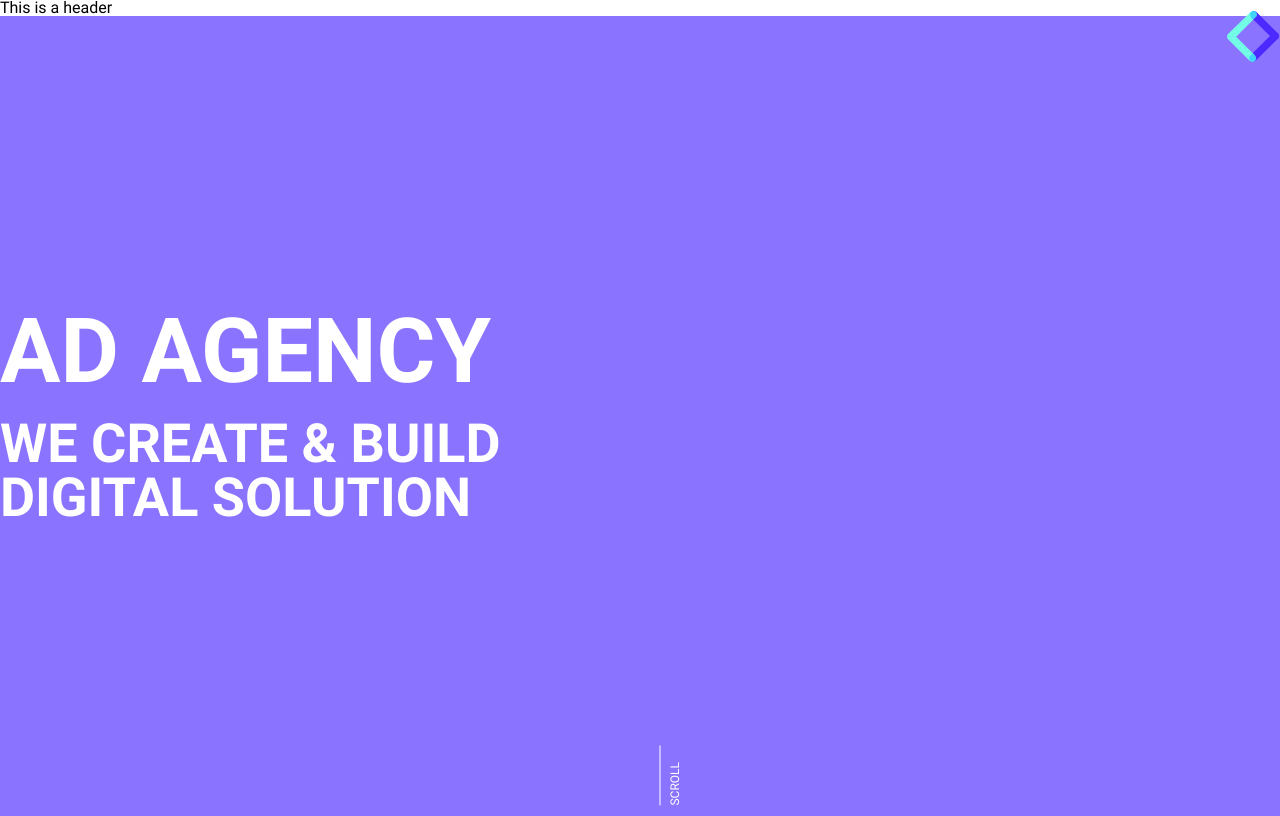
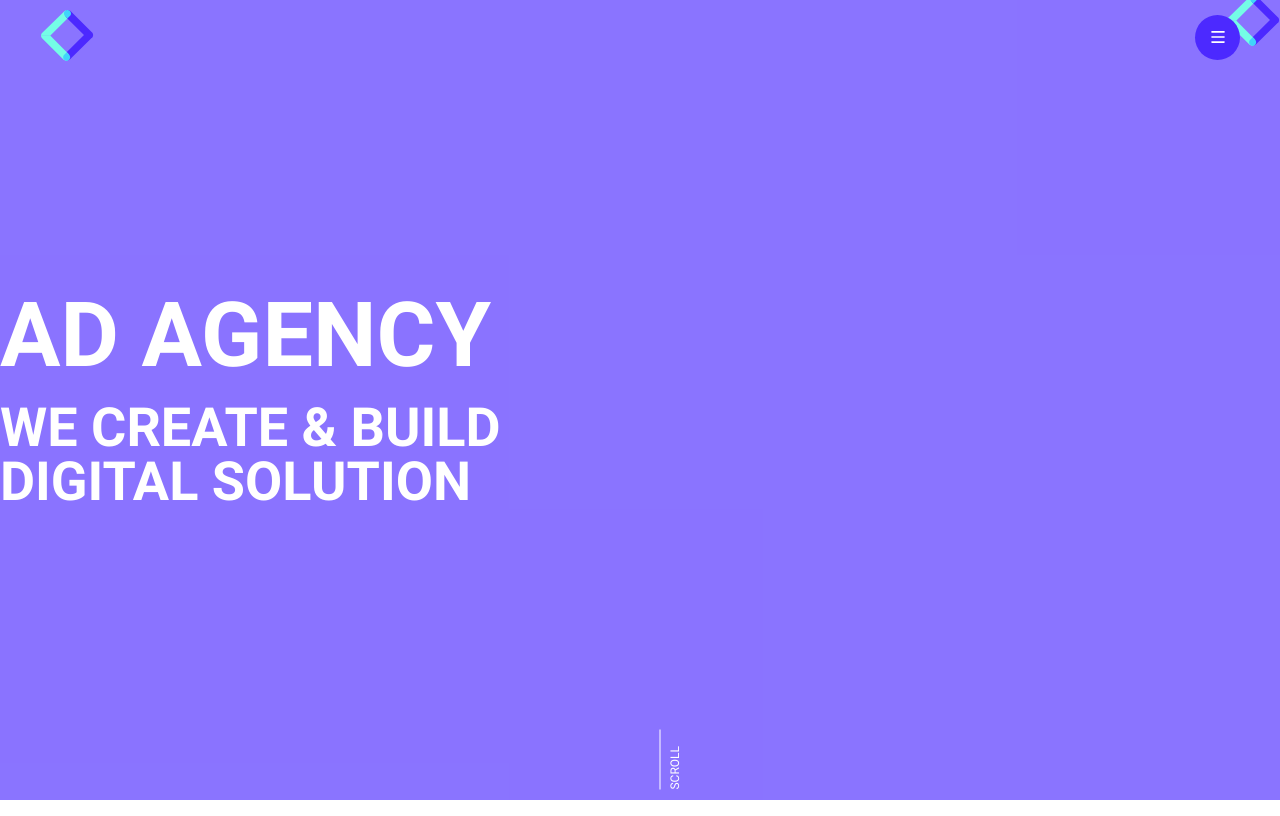
Before and after one commit to DimitriVld/my-website, a React (Create React App) app: page / in a window 1280 px wide. Built offline with nearby package versions, Linux system fonts and the light colour scheme; no server answers.

Commit message:
Header in progress with burger icon

```diff
--- a/src/asset/style/style.scss
+++ b/src/asset/style/style.scss
@@ -37,6 +37,7 @@
                        | |
                        |_|
 */
+@import './view/component/header.scss';
 @import './view/component/menu.scss';
 
 /*
--- /dev/null
+++ b/src/asset/style/view/component/header.scss
@@ -0,0 +1,69 @@
+.c-header {
+  position: fixed;
+  width: 100%;
+  padding: 10px 0;
+  z-index: 20;
+
+  .container {
+    display: flex;
+    align-items: center;
+    justify-content: space-between;
+  }
+
+  &-logo {
+      height: 38px;
+  }
+
+  &-burger {
+    display: flex;
+    align-items: center;
+    justify-content: center;
+    width: 45px;
+    height: 45px;
+    padding: 5px;
+    background-color: $color-blue;
+    border-radius: 100%;
+  }
+
+  &-burgerIcon {
+    line-height: 0;
+
+    svg {
+      -webkit-tap-highlight-color: transparent;
+      transition: transform 400ms;
+      -moz-user-select: none;
+      -webkit-user-select: none;
+      -ms-user-select: none;
+      user-select: none;
+    }
+
+    &.active {
+
+      svg {
+        transform: rotate(45deg);
+      }
+
+      .top {
+        stroke-dashoffset: -98px;
+      }
+
+      .bottom {
+        stroke-dashoffset: -138px;
+      }
+    }
+
+    .line {
+      fill:none;
+      transition: stroke-dasharray 400ms, stroke-dashoffset 400ms;
+      stroke-width:5.5;
+      stroke-linecap:round;
+    }
+
+    .top {
+      stroke-dasharray: 40 139;
+    }
+    .bottom {
+      stroke-dasharray: 40 180;
+    }
+  }
+}
--- a/src/views/component/Header.js
+++ b/src/views/component/Header.js
@@ -1,11 +1,20 @@
 import React from 'react';
-import Menu from './Menu';
+import { Link } from 'react-router-dom';
+import LogoIcon from '../icon/Logo';
+import BurgerIcon from '../icon/Burger';
 
 const Header = () => {
   return(
-    <div className={'c-header'} >
-      <Menu />
-      <h1> This is a header </h1>
+    <div className={"c-header"}>
+      <div className='container'>
+        <Link to={'/'}>
+          <LogoIcon class='s-header-logo' />
+        </Link>
+
+        <div className="c-header-burger cursor-p" onClick={() => this.toggleMenu()}>
+          <BurgerIcon class='c-header-burgerIcon'/>
+        </div>
+      </div>
     </div>
   )
 }
--- /dev/null
+++ b/src/views/icon/Burger.js
@@ -0,0 +1,11 @@
+import React from 'react';
+
+const BurgerIcon = (props) => {
+  return (
+    <span  className={`${props.class}`}>
+      <svg width="30" height="30" viewBox="0 0 100 100" xmlns="http://www.w3.org/2000/svg"><path className="line top" stroke="#fff" d="m 30,33 h 40 c 0,0 9.044436,-0.654587 9.044436,-8.508902 0,-7.854315 -8.024349,-11.958003 -14.89975,-10.85914 -6.875401,1.098863 -13.637059,4.171617 -13.637059,16.368042 v 40"></path><path className="line middle" stroke="#fff" d="m 30,50 h 40"></path><path className="line bottom" stroke="#fff" d="m 30,67 h 40 c 12.796276,0 15.357889,-11.717785 15.357889,-26.851538 0,-15.133752 -4.786586,-27.274118 -16.667516,-27.274118 -11.88093,0 -18.499247,6.994427 -18.435284,17.125656 l 0.252538,40"></path></svg>
+    </span>
+  );
+}
+
+export default BurgerIcon;
--- a/src/views/icon/Logo.js
+++ b/src/views/icon/Logo.js
@@ -3,13 +3,13 @@ import React from 'react';
 const LogoIcon = (props) => {
   return (
     <span  className={`${props.class}`}>
-      <svg width="53" height="51" viewBox="0 0 53 51" fill="none" xmlns="http://www.w3.org/2000/svg">
-        <path d="M9.15571 25.7053L27.2531 7.64472C27.5962 7.31969 27.8737 6.91201 28.0664 6.45014C28.2591 5.98827 28.3622 5.48334 28.3687 4.97061C28.3687 2.88892 28.089 0.00012207 26.0002 0.00012207C25.0023 0.0149955 22.815 1.65436 22.0794 2.43432L1.54988 22.6177C1.48227 22.6732 1.41644 22.7329 1.35239 22.7946C0.944013 23.1177 0.608267 23.5489 0.373083 24.0523C0.137899 24.5557 0.0100754 25.1168 0.000244141 25.6888L0.000363827 25.7053C1.92362 25.7053 9.15571 25.7053 9.15571 25.7053Z" fill="#74FDE6"/>
-        <path d="M42.9698 25.0215L43.0002 25.0001C43.0002 25.0001 42.9762 24.5088 42.9698 25.0215L52.1252 25.0359C52.0612 25.0955 52.1928 24.9804 52.1252 25.0359C52.1202 24.5621 52.0322 24.0943 51.8664 23.661C51.7007 23.2276 51.4607 22.8375 51.1609 22.5143L51.088 22.4423L30.0003 1.50011C29.0003 0.500114 27.4762 -0.00874156 26.5003 0.000113614C24.691 0.000113614 24.2034 2.17907 24.2034 4.26051C24.2034 5.32797 24.2674 5.98409 25.0929 7.18318L42.9698 25.0215Z" fill="#4C29FF"/>
-        <path d="M23.0002 3.35788C23.0002 4.36347 23.112 4.94085 23.9224 6.07044L26.371 8.50012L28.9052 6.07044C29.2419 5.76428 29.5144 5.38028 29.7035 4.94523C29.8926 4.51019 29.9939 4.03459 30.0002 3.55164C30.0002 1.97641 29.0432 0.64532 27.6058 0.176435C27.2337 0.0590905 26.8487 -0.000245274 26.4618 0.000123781C25.5276 0.0157321 24.6284 0.396531 23.9224 1.07546C23.6342 1.36398 23.4034 1.71594 23.2446 2.10892C23.0859 2.50189 23.0026 2.92725 23.0002 3.35788Z" fill="#40D4FA"/>
-        <path d="M42.9895 25.0001L24.892 43.0607C24.549 43.3857 24.2715 43.7934 24.0788 44.2552C23.8861 44.7171 23.7829 45.222 23.7765 45.7348C23.7765 47.8165 23.9315 50.6701 26.0202 50.6701C27.8756 50.5701 29.3302 49.051 30.0658 48.2711L50.5953 28.0877C50.6629 28.0321 50.7287 27.9725 50.7928 27.9108C51.2012 27.5877 51.5369 27.1565 51.7721 26.6531C52.0073 26.1497 52.1203 25.5721 52.1301 25.0001L52.0002 25.0001C50.0769 25.0001 42.9895 25.0001 42.9895 25.0001Z" fill="#4C29FF"/>
-        <path d="M9.17551 25.6839L9.14502 25.7053C9.14502 25.7053 9.16906 26.1965 9.17551 25.6839C9.17551 25.6839 2.00024 25.5001 0.020037 25.6695C0.0840861 25.6098 -0.0475704 25.725 0.020037 25.6695C0.0250609 26.1433 0.113093 26.611 0.27883 27.0444C0.444566 27.4778 0.684565 27.8679 0.984329 28.1911L1.05728 28.2631L22.1449 49.2053C23.1449 50.2053 24.669 50.7141 25.6449 50.7053C27.4543 50.7053 27.9419 48.5263 27.9419 46.4449C27.9419 45.3774 27.8778 44.7213 27.0523 43.5222L9.17551 25.6839Z" fill="#74FDE6"/>
-        <path d="M29.145 47.3475C29.145 46.3419 29.0332 45.7645 28.2229 44.6349L25.7743 42.2053L23.2401 44.6349C22.9033 44.9411 22.6309 45.3251 22.4418 45.7601C22.2526 46.1952 22.1513 46.6708 22.145 47.1537C22.145 48.729 23.1021 50.0601 24.5395 50.5289C24.9116 50.6463 25.2966 50.7056 25.6834 50.7053C26.6176 50.6897 27.5169 50.3089 28.2229 49.6299C28.511 49.3414 28.7419 48.9894 28.9006 48.5965C29.0594 48.2035 29.1426 47.7781 29.145 47.3475Z" fill="#40D4FA"/>
+      <svg width="54" height="51" viewBox="0 0 54 51" fill="none" xmlns="http://www.w3.org/2000/svg">
+        <path d="M10.1557 25.7053L28.2531 7.64472C28.5962 7.31969 28.8737 6.91201 29.0664 6.45014C29.2591 5.98827 29.3622 5.48334 29.3687 4.97061C29.3687 2.88892 29.089 0.00012207 27.0002 0.00012207C26.0023 0.0149955 23.815 1.65436 23.0794 2.43432L2.54988 22.6177C2.48227 22.6732 2.41644 22.7329 2.35239 22.7946C1.94401 23.1177 1.60827 23.5489 1.37308 24.0523C1.1379 24.5557 1.01008 25.1168 1.00024 25.6888L1.00036 25.7053C2.92362 25.7053 10.1557 25.7053 10.1557 25.7053Z" fill="#74FDE6"/>
+        <path d="M43.9698 25.0215L44.0002 25.0001C44.0002 25.0001 43.9762 24.5088 43.9698 25.0215L53.1252 25.0359C53.0612 25.0955 53.1928 24.9804 53.1252 25.0359C53.1202 24.5621 53.0322 24.0943 52.8664 23.661C52.7007 23.2276 52.4607 22.8375 52.1609 22.5143L52.088 22.4423L31.0003 1.50011C30.0003 0.500114 28.4762 -0.00874156 27.5003 0.000113614C25.691 0.000113614 25.2034 2.17907 25.2034 4.26051C25.2034 5.32797 25.2674 5.98409 26.0929 7.18318L43.9698 25.0215Z" fill="#4C29FF"/>
+        <path d="M24.0002 3.35788C24.0002 4.36347 24.112 4.94085 24.9224 6.07044L27.371 8.50012L29.9052 6.07044C30.2419 5.76428 30.5144 5.38028 30.7035 4.94523C30.8926 4.51019 30.9939 4.03459 31.0002 3.55164C31.0002 1.97641 30.0432 0.64532 28.6058 0.176435C28.2337 0.0590905 27.8487 -0.000245274 27.4618 0.000123781C26.5276 0.0157321 25.6284 0.396531 24.9224 1.07546C24.6342 1.36398 24.4034 1.71594 24.2446 2.10892C24.0859 2.50189 24.0026 2.92725 24.0002 3.35788Z" fill="#40D4FA"/>
+        <path d="M43.9895 25.0001L25.892 43.0607C25.549 43.3857 25.2715 43.7934 25.0788 44.2552C24.8861 44.7171 24.7829 45.222 24.7765 45.7348C24.7765 47.8165 24.9315 50.6701 27.0202 50.6701C28.8756 50.5701 30.3302 49.051 31.0658 48.2711L51.5953 28.0877C51.6629 28.0321 51.7287 27.9725 51.7928 27.9108C52.2012 27.5877 52.5369 27.1565 52.7721 26.6531C53.0073 26.1497 53.1203 25.5721 53.1301 25.0001L53.0002 25.0001C51.0769 25.0001 43.9895 25.0001 43.9895 25.0001Z" fill="#4C29FF"/>
+        <path d="M10.1755 25.4609C10.1755 25.4609 2.98021 25.3306 1 25.5C1.06405 25.4404 0.932393 25.5555 1 25.5C1.00502 25.9738 1.11309 26.611 1.27883 27.0444C1.44457 27.4778 1.68457 27.8679 1.98433 28.1911L2.05728 28.2631L23.1449 49.2053C24.1449 50.2053 25.669 50.7141 26.6449 50.7053C28.4543 50.7053 28.9419 48.5263 28.9419 46.4449C28.9419 45.3774 28.8778 44.7213 28.0523 43.5222L10.1755 25.4609Z" fill="#74FDE6"/>
+        <path d="M30.145 47.3475C30.145 46.3419 30.0332 45.7645 29.2229 44.6349L26.7743 42.2053L24.2401 44.6349C23.9033 44.9411 23.6309 45.3251 23.4418 45.7601C23.2526 46.1952 23.1513 46.6708 23.145 47.1537C23.145 48.729 24.1021 50.0601 25.5395 50.5289C25.9116 50.6463 26.2966 50.7056 26.6834 50.7053C27.6176 50.6897 28.5169 50.3089 29.2229 49.6299C29.511 49.3414 29.7419 48.9894 29.9006 48.5965C30.0594 48.2035 30.1426 47.7781 30.145 47.3475Z" fill="#40D4FA"/>
       </svg>
     </span>
   );
```
Also changed, not shown: src/views/icon/logo.svg (deleted).
